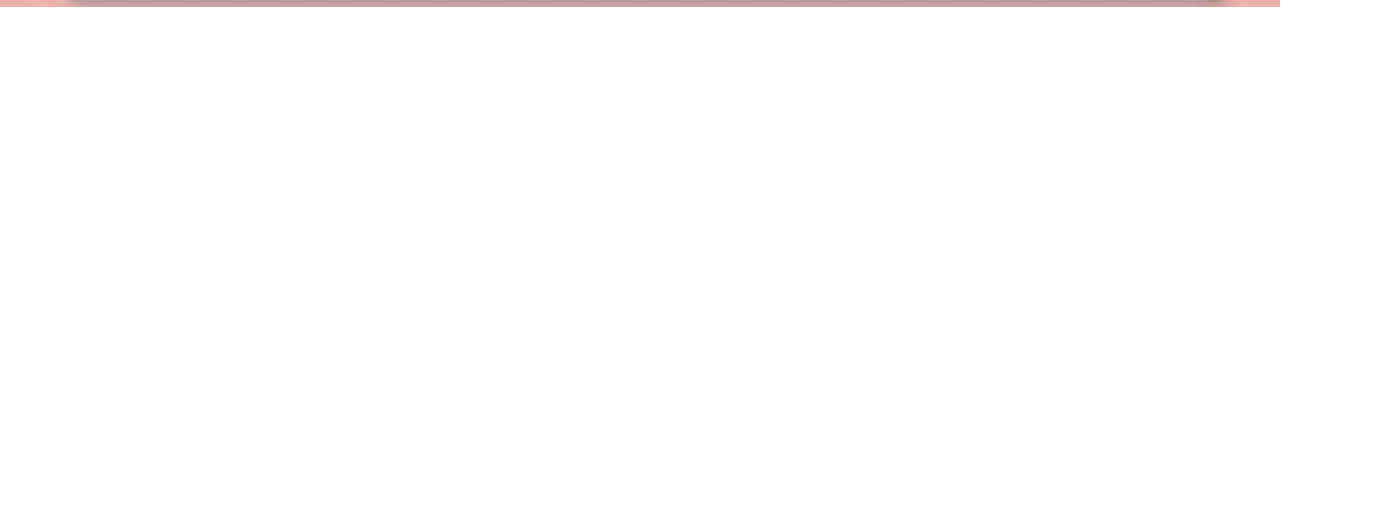
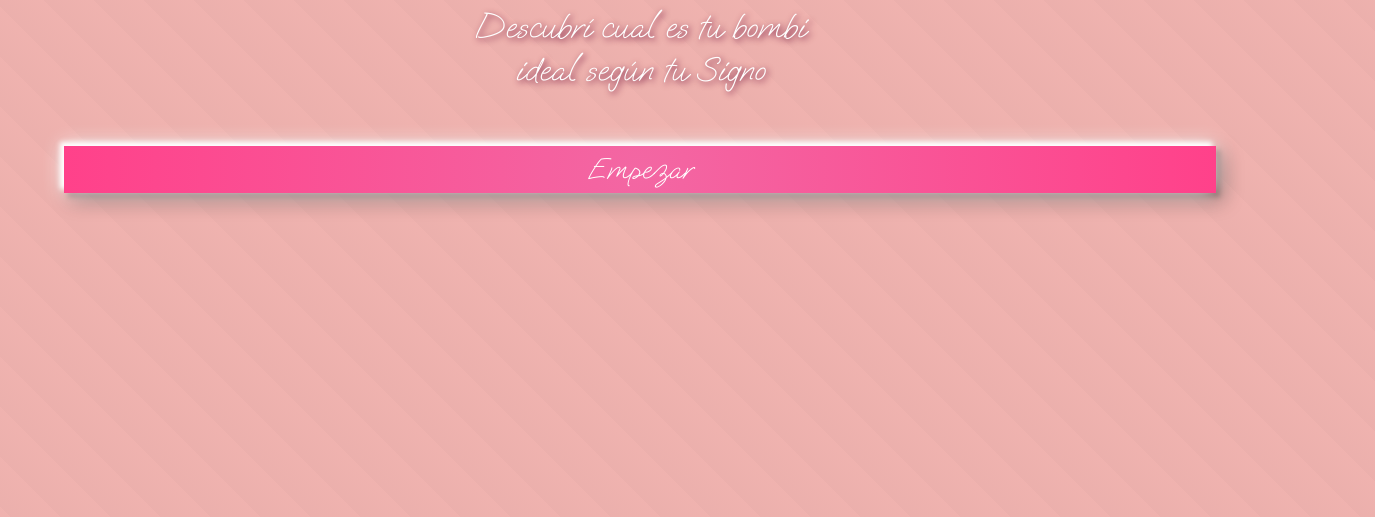
Before and after one commit to lumilanesi/lenceria-astrologica2, a plain HTML site: page index.html in a window 1280 px wide. Shown: the part 944-1461 px from the top of the page, 1375 px wide, since content can reach past the window. Before the commit the page ends 951 px from the top, so only its background shows below. Drawn offline with Linux system fonts and the light colour scheme.

Commit message:
agregamos la animacion del index

```diff
--- a/index.html
+++ b/index.html
@@ -13,11 +13,12 @@
 
 
     <section class="container">
-      <div>
+      <div class="logo-underwear">
         <img id="logo" src="underwear.png" alt="logo">
-           </div>
+      <h4 id="animated-text">Nina Cruz</h4>
+      </div>
 
-      <h2>Descubrí cual es tu bombi ideal según tu Signo</h2>
+      <p>Descubrí cual es tu bombi <br> ideal según tu Signo</p>
 
 
    <div class="button-container">
--- a/style.css
+++ b/style.css
@@ -10,24 +10,35 @@
   src: url('Fuentes/League.ttf') format('truetype');
 }
 
-h2 {
+p {
 text-align: center;
-
+font-size: 35px;
+text-shadow: 2px 2px 6px rgb(103, 0, 48);
 color: #fff;
 }
 
+h2 {
+  text-align: center;
+
+
+  }
+
+.logo-underwear {
+position: relative;
+
+}
 /*ESTILOS DE LA PAGINA DE INICIO*/
-.background-slider {
-  position: fixed;
+
+.logo-underwear h4 {
+  color: #ffffff;
+  font-family: 'OoohBaby-Regular';
+  position: absolute;
+  left: 0;
+  right: 0;
   top: 0;
-  left: 0;
-  width: 100%;
-  height: 100%;
-  pointer-events: none;
-  display: flex;
-  justify-content: center;
-  align-items: center;
-  flex-direction: column;
+  bottom: 0;
+  transform: translate(32%, 44%);
+  margin: auto;
 }
 
 .grid-container {
@@ -43,6 +54,22 @@
   width: 100%;
   height: 100%;
   object-fit: cover;
+}
+
+@keyframes example {
+  from {width: 0;}
+  to {width: 100%;}
+}
+
+/* Aquí creas tu estilo que llevará la animación */
+#animated-text {
+  width: 0;
+  font-family: 'OoohBaby-Regular';
+  white-space: nowrap;
+  overflow: hidden;
+  font-size: 20px;
+  animation: example 4s steps(44); /* Ejecuta la animación. Los pasos deben coincidir con la cantidad de caracteres en tu texto */
+  animation-fill-mode: forwards; /* Hace que el elemento mantenga el estilo del último keyframe al finalizar la animación */
 }
 
 body {
@@ -164,6 +191,7 @@
   font-size: 80px;
   font-family: 'League', sans-serif;
   z-index: 3;
+  letter-spacing: .2rem;
 }
 
 .titulo {
@@ -206,3 +234,7 @@
 a {
   text-decoration: none;
 }
+/*
+@media screen and (min-width: 1000px) {
+
+}*/
```
Also changed, not shown: main.js (+24 -19 lines), underwear.png.
